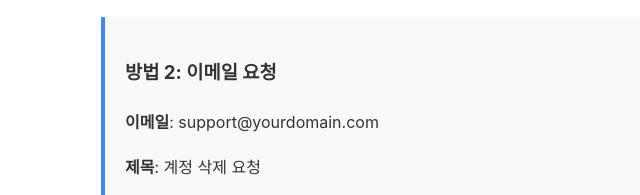
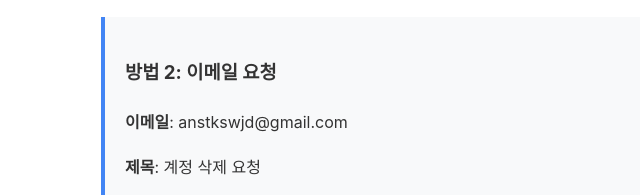
Before and after one commit to moonmeno/privacy-policy, a plain HTML site: page data-deletion/index.html in a window 1280 px wide. Shown: the part 1012-1207 px from the top of the page, 89-729 px from the left. Drawn offline with Linux system fonts and the light colour scheme.

Commit message:
Update email address for deletion request

```diff
--- a/data-deletion/index.html
+++ b/data-deletion/index.html
@@ -63,7 +63,7 @@
 
     <div class="method-box">
         <h3>방법 2: 이메일 요청</h3>
-        <p><strong>이메일</strong>: support@yourdomain.com</p>
+        <p><strong>이메일</strong>: anstkswjd@gmail.com</p>
         <p><strong>제목</strong>: 계정 삭제 요청</p>
         <p><strong>본문</strong>: 이름, 이메일, 요청 사유</p>
         <p><strong>처리 기간</strong>: 7 영업일 이내</p>
```
